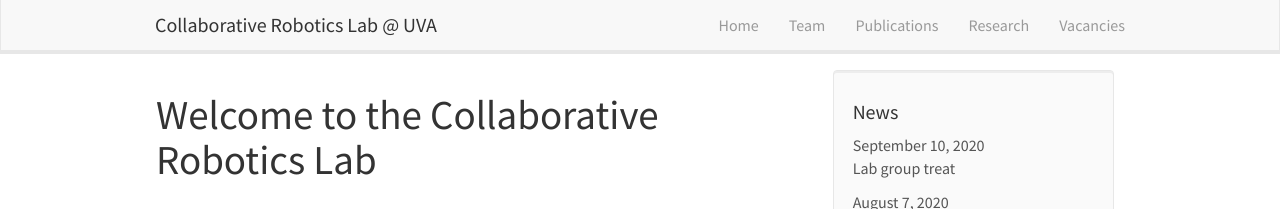
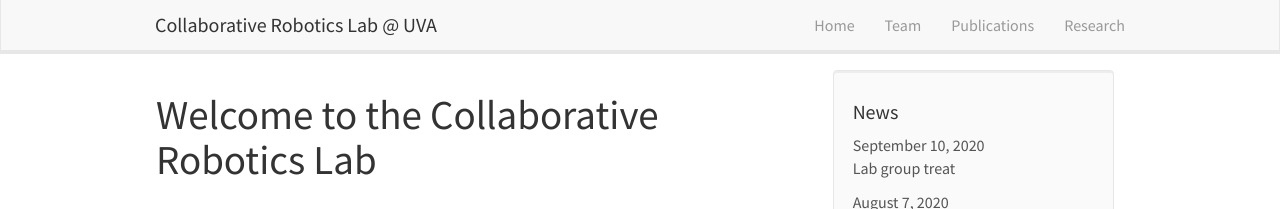
Before and after one commit to collaborative-robotics-lab-at-uva/collaborative-robotics-lab-at-uva.github.io, a Jekyll site: the page built from _pages/home.md, in a window 1280 px wide. Shown: the top 209 px of the page. Built offline with Jekyll 4.4.1, drawn with Linux system fonts in a browser that asks for light colours.

Commit message:
remove vacancies

```diff
--- a/_includes/header.html
+++ b/_includes/header.html
@@ -16,7 +16,6 @@
 		<li><a href="{{ site.url }}{{ site.baseurl }}/team">Team</a></li>
 		<li><a href="{{ site.url }}{{ site.baseurl }}/publications">Publications</a></li>
 		<li><a href="{{ site.url }}{{ site.baseurl }}/research">Research</a></li>
-		<li><a href="{{ site.url }}{{ site.baseurl }}/vacancies">Vacancies</a></li>
 		</ul>
 	</div>
   </div>
```
